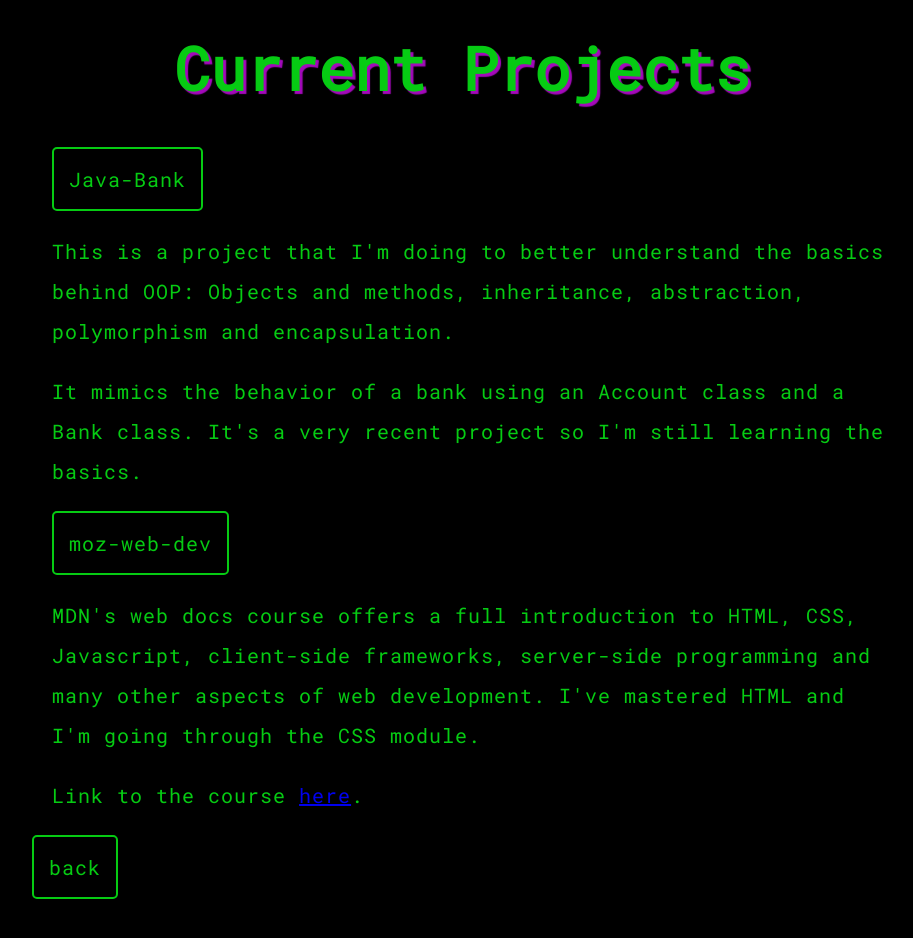
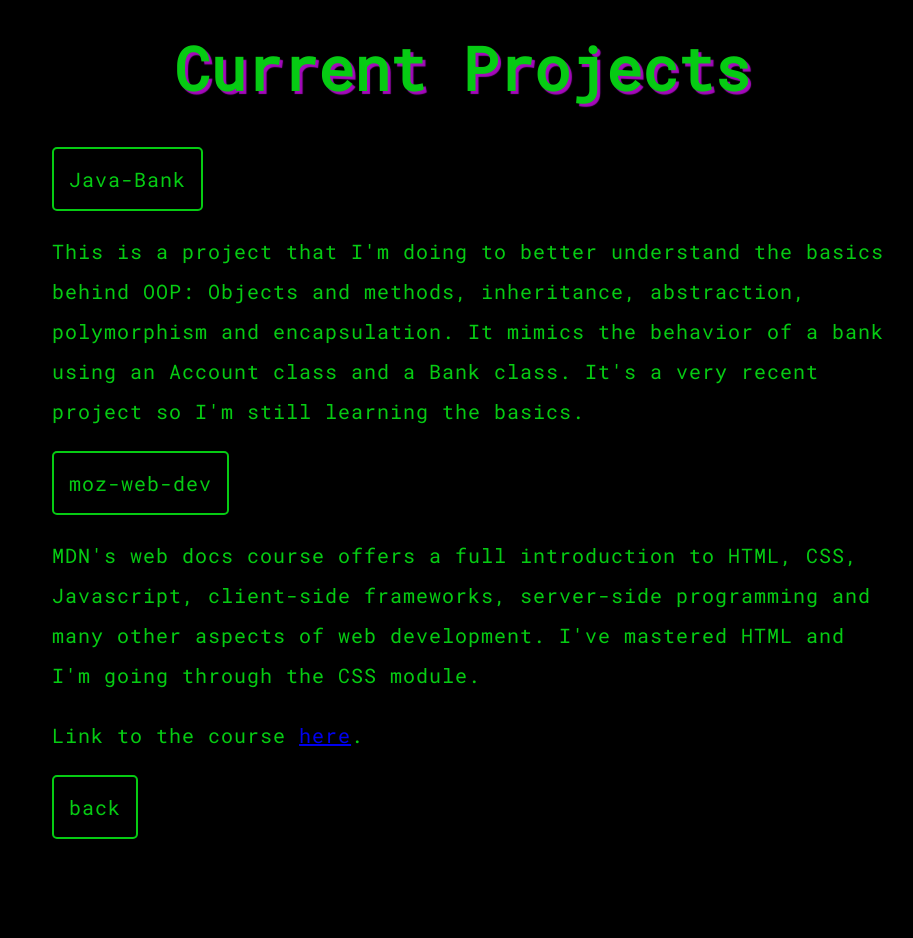
Before and after one commit to matheuslazzarotto/moz-web-dev, a plain HTML site: page projects.html in a window 1280 px wide. Shown: the whole page, without its empty margins (178-1091 px from the left). After the commit the page ends 887 px from the top, so only its background shows below. Drawn offline with Linux system fonts and the light colour scheme.

Commit message:
styling issues

```diff
--- a/projects.html
+++ b/projects.html
@@ -13,14 +13,20 @@
       <main>
         <!-- put navigation menu just below here -->
         <h1>Current Projects</h1>
+
         <div class="project-wrapper">
+
         <p><a class="nav-button" href="https://github.com/matheuslazzarotto/Java-Bank">Java-Bank</a></p>
-    <p>This is a project that I'm doing to better understand the basics behind OOP: Objects and methods, inheritance, abstraction, polymorphism and encapsulation.</p> <p>It mimics the behavior of a bank using an Account class and a Bank class. It's a very recent project so I'm still learning the basics.</p></div>
+
+        <p>This is a project that I'm doing to better understand the basics behind OOP: Objects and methods, inheritance, abstraction, polymorphism and encapsulation. It mimics the behavior of a bank using an Account class and a Bank class. It's a very recent project so I'm still learning the basics.</p></div>
+
         <div class="project-wrapper">
+
         <p><a class="nav-button" href="https://github.com/matheuslazzarotto/moz-web-dev">moz-web-dev</a></p>
-    <p>MDN's web docs course offers a full introduction to HTML, CSS, Javascript, client-side frameworks, server-side programming and many other aspects of web development. I've mastered HTML and I'm going through the CSS module.</p><p>Link to the course <a href="https://developer.mozilla.org/en-US/docs/Learn">here</a>.</p></div>
 
-    <p><a class="nav-button" href="index.html">back</a></p>
+        <p>MDN's web docs course offers a full introduction to HTML, CSS, Javascript, client-side frameworks, server-side programming and many other aspects of web development. I've mastered HTML and I'm going through the CSS module.</p><p>Link to the course <a href="https://developer.mozilla.org/en-US/docs/Learn">here</a>.</p>
+
+        <p><a class="nav-button" href="index.html">back</a></p></div>
       </main>
     </class>
   </body>
```
Lines whose indentation alone changed are shown as unchanged.
